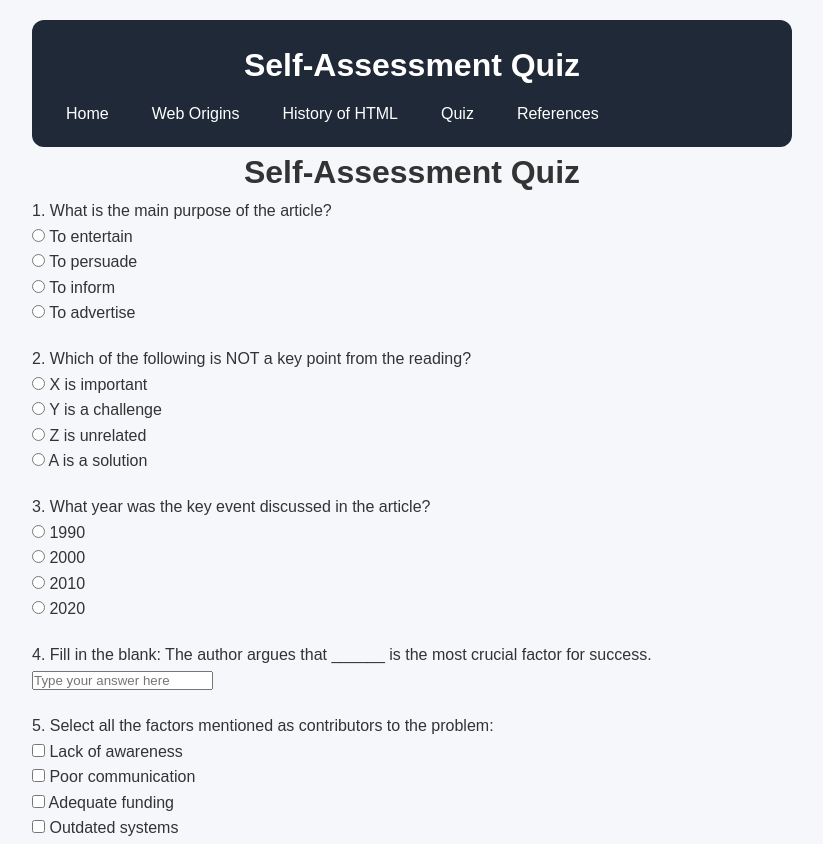
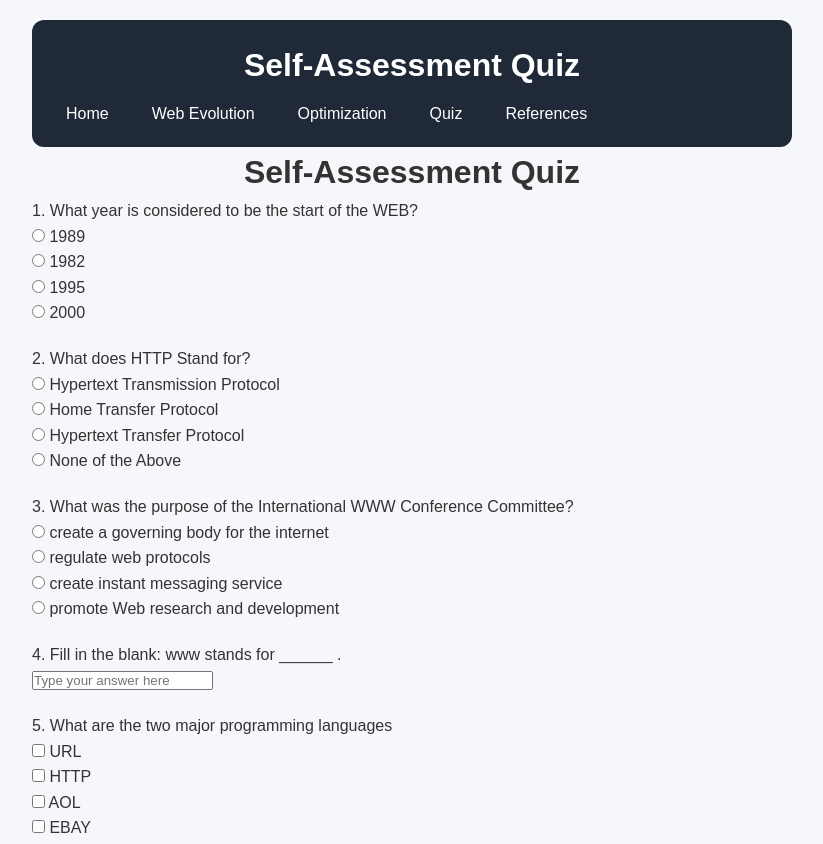
Before and after one commit to drich104/Drok-ITWebDevProject, a plain HTML site: page quiz.html in a window 1280 px wide. Shown: the top 844 px of the page, without its empty margins (228-1051 px from the left). Drawn offline with Linux system fonts and the light colour scheme.

Commit message:
Add files via upload

```diff
--- a/quiz.html
+++ b/quiz.html
@@ -11,8 +11,8 @@
     <nav>
       <ul class="menu">
         <li><a href="index.html">Home</a></li>
-        <li><a href="origins.html">Web Origins</a></li>
-        <li><a href="history.html">History of HTML</a></li>
+        <li><a href="evolution.html">Web Evolution</a></li>
+        <li><a href="optimization.html">Optimization</a></li>
         <li><a href="quiz.html">Quiz</a></li>
         <li><a href="references.html">References</a></li>
       </ul>
@@ -60,44 +60,44 @@
 
     <!-- Question 1 -->
     <div class="question">
-      <p>1. What is the main purpose of the article?</p>
-      <label><input type="radio" name="q1" value="a" /> To entertain</label><br />
-      <label><input type="radio" name="q1" value="b" /> To persuade</label><br />
-      <label><input type="radio" name="q1" value="c" /> To inform</label><br />
-      <label><input type="radio" name="q1" value="d" /> To advertise</label>
+      <p>1. What year is considered to be the start of the WEB?</p>
+      <label><input type="radio" name="q1" value="a" /> 1989</label><br />
+      <label><input type="radio" name="q1" value="b" /> 1982</label><br />
+      <label><input type="radio" name="q1" value="c" /> 1995</label><br />
+      <label><input type="radio" name="q1" value="d" /> 2000</label>
     </div>
 
     <!-- Question 2 -->
     <div class="question">
-      <p>2. Which of the following is NOT a key point from the reading?</p>
-      <label><input type="radio" name="q2" value="a" /> X is important</label><br />
-      <label><input type="radio" name="q2" value="b" /> Y is a challenge</label><br />
-      <label><input type="radio" name="q2" value="c" /> Z is unrelated</label><br />
-      <label><input type="radio" name="q2" value="d" /> A is a solution</label>
+      <p>2. What does HTTP Stand for?</p>
+      <label><input type="radio" name="q2" value="a" /> Hypertext Transmission Protocol</label><br />
+      <label><input type="radio" name="q2" value="b" /> Home Transfer Protocol</label><br />
+      <label><input type="radio" name="q2" value="c" /> Hypertext Transfer Protocol</label><br />
+      <label><input type="radio" name="q2" value="d" /> None of the Above</label>
     </div>
 
     <!-- Question 3 -->
     <div class="question">
-      <p>3. What year was the key event discussed in the article?</p>
-      <label><input type="radio" name="q3" value="a" /> 1990</label><br />
-      <label><input type="radio" name="q3" value="b" /> 2000</label><br />
-      <label><input type="radio" name="q3" value="c" /> 2010</label><br />
-      <label><input type="radio" name="q3" value="d" /> 2020</label>
+      <p>3. What was the purpose of the International WWW Conference Committee? </p>
+      <label><input type="radio" name="q3" value="a" /> create a governing body for the internet</label><br />
+      <label><input type="radio" name="q3" value="b" /> regulate web protocols</label><br />
+      <label><input type="radio" name="q3" value="c" /> create instant messaging service</label><br />
+      <label><input type="radio" name="q3" value="d" /> promote Web research and development</label>
     </div>
 
     <!-- Fill in the blank -->
     <div class="question">
-      <p>4. Fill in the blank: The author argues that ______ is the most crucial factor for success.</p>
+      <p>4. Fill in the blank: www stands for ______ .</p>
       <input type="text" name="q4" placeholder="Type your answer here" />
     </div>
 
     <!-- Multiple correct choices -->
     <div class="question">
-      <p>5. Select all the factors mentioned as contributors to the problem:</p>
-      <label><input type="checkbox" name="q5" value="a" /> Lack of awareness</label><br />
-      <label><input type="checkbox" name="q5" value="b" /> Poor communication</label><br />
-      <label><input type="checkbox" name="q5" value="c" /> Adequate funding</label><br />
-      <label><input type="checkbox" name="q5" value="d" /> Outdated systems</label>
+      <p>5. What are the two major programming languages</p>
+      <label><input type="checkbox" name="q5" value="a" /> URL</label><br />
+      <label><input type="checkbox" name="q5" value="b" /> HTTP</label><br />
+      <label><input type="checkbox" name="q5" value="c" /> AOL</label><br />
+      <label><input type="checkbox" name="q5" value="d" /> EBAY</label>
     </div>
 
     <button type="submit">Submit Quiz</button>
@@ -108,11 +108,11 @@
 
   <script>
     const correctAnswers = {
-      q1: 'c',
+      q1: 'a',
       q2: 'c',
       q3: 'd',
-      q4: 'motivation', // expected answer in lowercase
-      q5: ['a', 'b', 'd']
+      q4: 'world wide web', // expected answer in lowercase
+      q5: ['a', 'b']
     };
 
     function arraysEqual(a, b) {
```
Also changed, not shown: evolution.html (added, +48 -0 lines), index.html (+9 -8 lines), optimization.html (renamed from src/origins.html, +7 -9 lines), references.html (+7 -7 lines).
